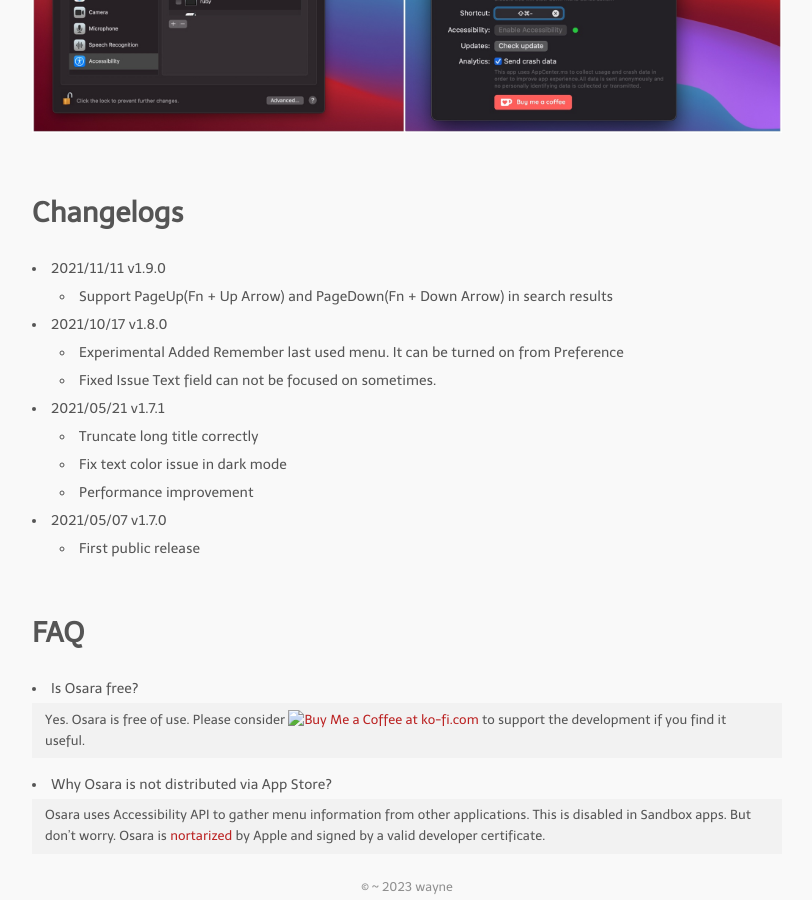
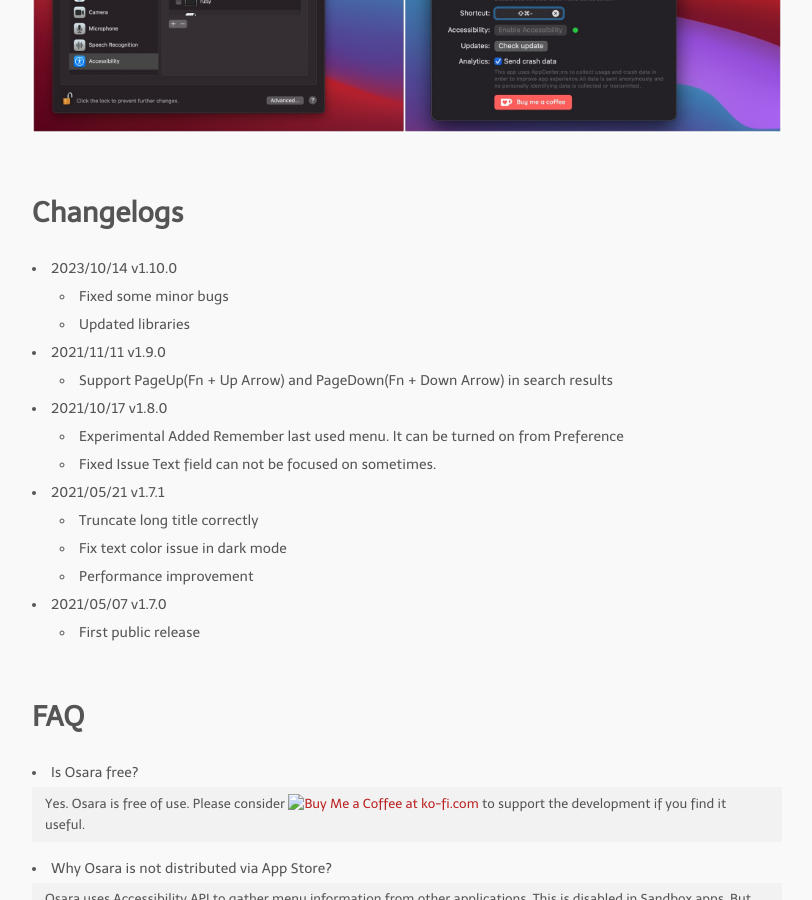
Before and after one commit to waynezhang/Osara-Site, a Jekyll site: the page built from index.markdown, in a window 1280 px wide and 900 px high, scrolled down 2030 px. Shown: the whole window, without its empty margins (233-1045 px from the left). Built offline with Jekyll 4.4.1, drawn with Linux system fonts in a browser that asks for light colours; some web fonts are replaced.

Commit message:
Update log

```diff
--- a/index.markdown
+++ b/index.markdown
@@ -33,6 +33,9 @@ The newest version can be downloaded at [AppCenter](https://install.appcenter.ms
 
 # Changelogs
 
+- 2023/10/14 v1.10.0
+    - Fixed some minor bugs
+    - Updated libraries
 - 2021/11/11 v1.9.0
     - Support PageUp(Fn + Up Arrow) and PageDown(Fn + Down Arrow) in search results
 - 2021/10/17 v1.8.0
```
